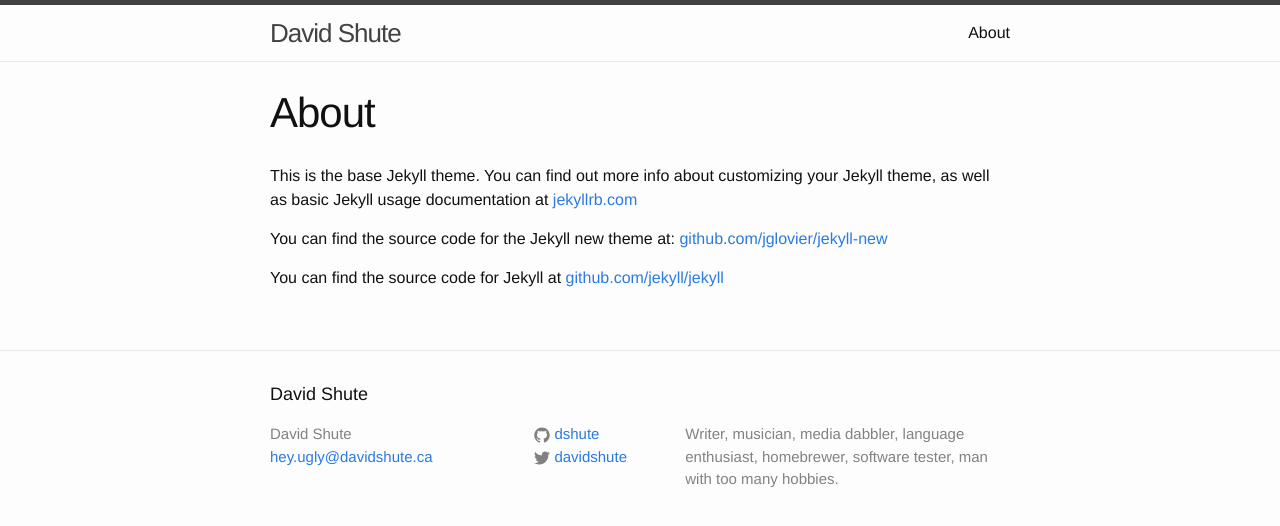
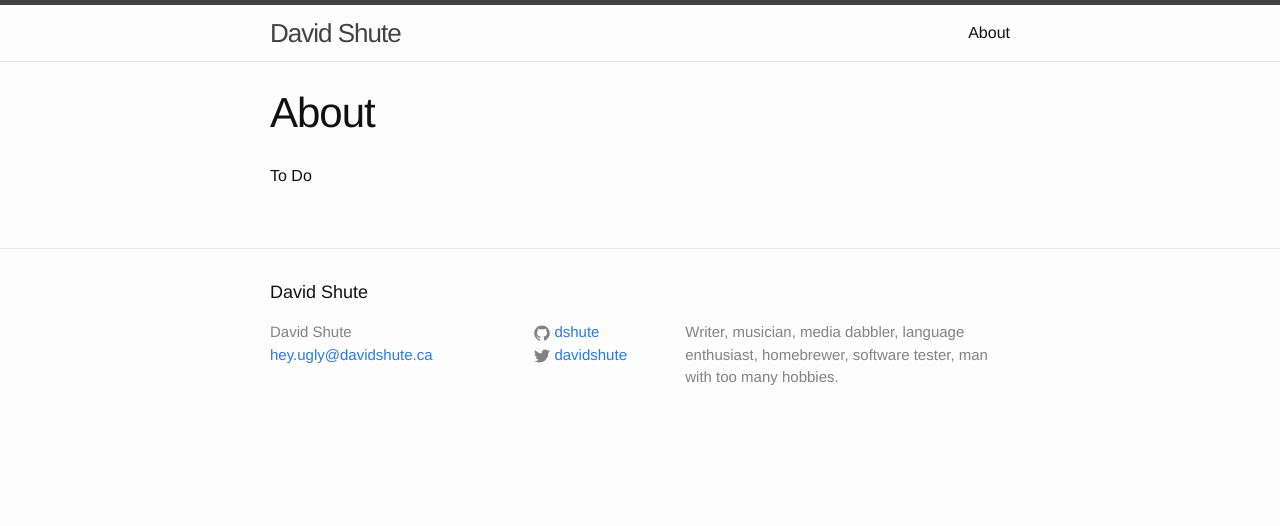
Before and after one commit to dshute/dshute.github.io, a Jekyll site: the page built from about.md, in a window 1280 px wide. Shown: the top 526 px of the page. Built offline with Jekyll 4.4.1, drawn with Linux system fonts in a browser that asks for light colours.

Commit message:
cleared about

```diff
--- a/about.md
+++ b/about.md
@@ -4,8 +4,4 @@
 permalink: /about/
 ---
 
-This is the base Jekyll theme. You can find out more info about customizing your Jekyll theme, as well as basic Jekyll usage documentation at [jekyllrb.com](http://jekyllrb.com/)
-
-You can find the source code for the Jekyll new theme at: [github.com/jglovier/jekyll-new](https://github.com/jglovier/jekyll-new)
-
-You can find the source code for Jekyll at [github.com/jekyll/jekyll](https://github.com/jekyll/jekyll)
+To Do
```
